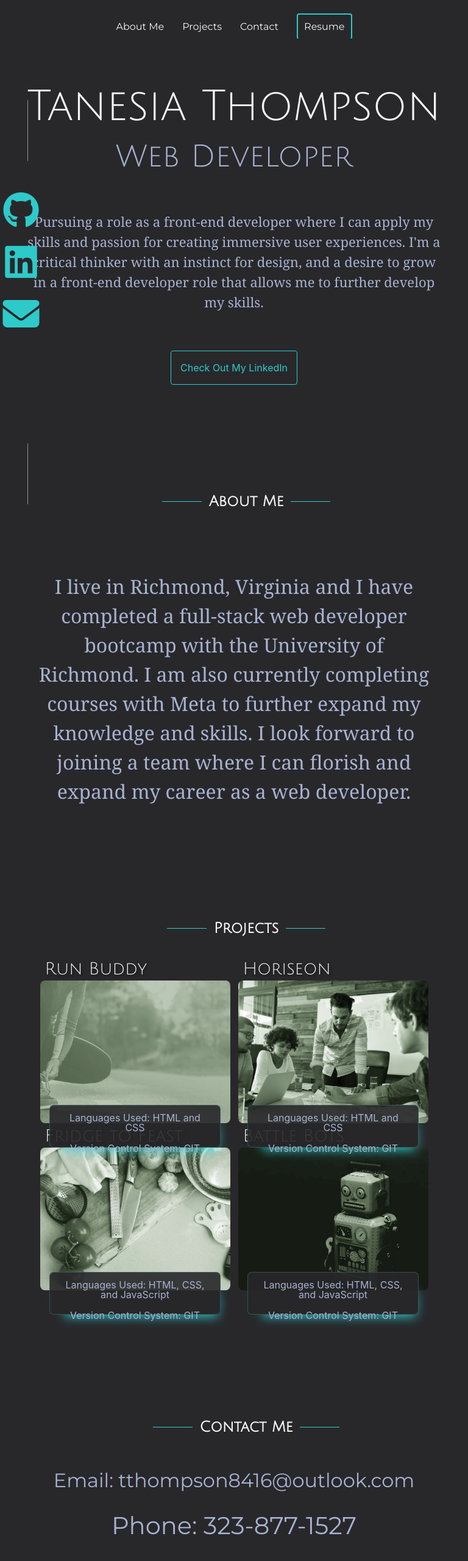
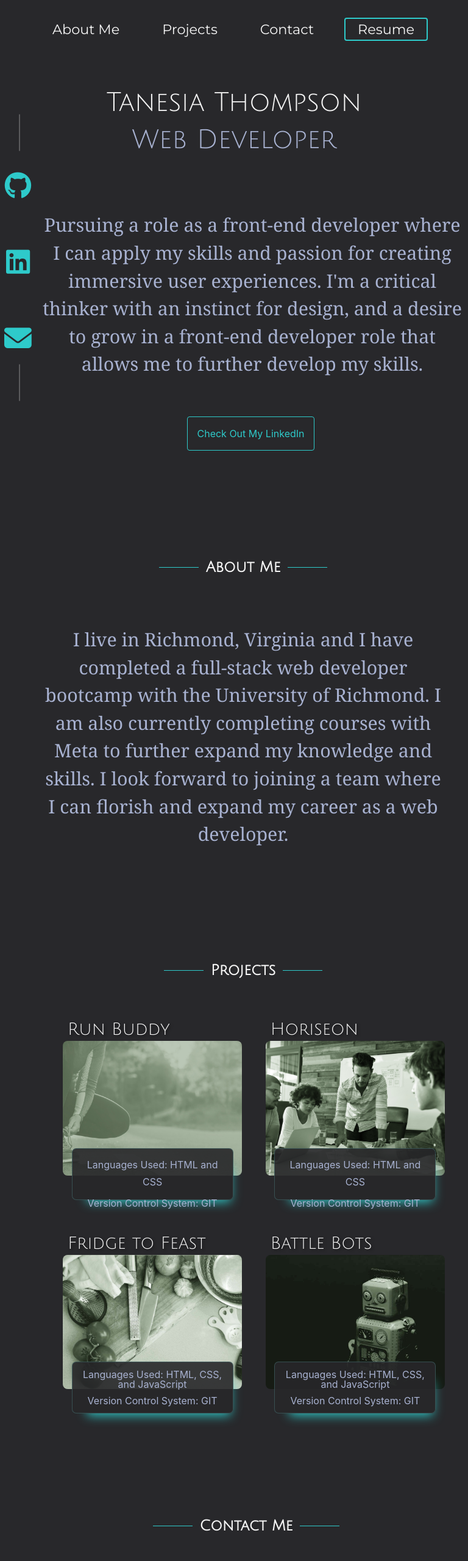
Before and after one commit to Tthompson8416/portfolio-2024, a plain HTML site: page index.html in a window 768 px wide. Shown: the top 2560 px of the page at 61% size. Drawn offline with nearby package versions, Linux system fonts and the light colour scheme.

Commit message:
Leftside modified for media query min-width 401px and max-width 767px

```diff
--- a/assets/css/style.css
+++ b/assets/css/style.css
@@ -597,15 +597,21 @@ h3:after {
   }
 
   .header ul {
-    margin-left: 12px;
-    margin-bottom: 20px;
+    margin-left: 50px;
+    margin-bottom: 10px;
     display: inline-flex;
     white-space: nowrap;
+    width: 80%;
+  }
+
+  .header a {
+    font-size: 0.8rem;
+    padding: 5px;
   }
 
   .name h1,
   .name h2 {
-    font-size: 2rem;
+    font-size: 1.9rem;
     line-height: 1.2;
     margin-left: 10px;
   }
@@ -776,8 +782,8 @@ h3:after {
   }
 
   .header {
-    width: 300%;
-    margin-left: 40px;
+    width: 100%;
+    margin-left: 10px;
     padding-bottom: 10px;
     display: flex;
     justify-content: center;
@@ -794,35 +800,44 @@ h3:after {
   .header a {
     color: var(--secondary-font-color);
     margin: 0 5px;
-    font-size: 1rem;
+    font-size: .9rem;
+    padding: 5px;
   }
 
   .name {
-    width: 300%;
-    max-width: 200%;
+    width: 100%;
+    max-width: 100%;
     text-align: center;
-    margin-left: -185px;
+    padding: 0 20px;
+    box-sizing: border-box;
   }
 
   .name h1 {
-    font-size: 2.2rem;
+    font-size: 2rem;
+    width: 100%;
+    white-space: nowrap; /* Prevent wrapping */
+    overflow: hidden; /* Hide overflow */
+    text-overflow: ellipsis; /* Add ellipsis for overflow */
   }
 
   .name h2 {
-    font-size: 1.8rem;
+    font-size: 1.6rem;
+    width: 100%;
   }
 
   .objective {
     width: 100%;
-    max-width: 200%;
+    max-width: 100%;
     margin: 0 auto;
+    padding: 0 20px;
+    box-sizing: border-box;
   }
 
   .objective p {
     font-size: 1.4rem;
-    width: 105%;
-    max-width: 120%;
-    margin-left: 10px;
+    width: 100%;
+    max-width: 100%;
+    margin-left: 20px;
   }
 
   .btn {
@@ -908,7 +923,9 @@ h3:after {
     padding: 50px 20px;
   }
 
-  .portfolio h3, .contact h3, .resume h3 {
+  .portfolio h3,
+  .contact h3,
+  .resume h3 {
     text-align: center;
     margin-bottom: 50px;
     margin-top: -120px;
@@ -927,7 +944,10 @@ h3:after {
     margin-bottom: 200px;
   }
 
-  .project-description, .project-description-2, .project-description-3, .project-description-4 {
+  .project-description,
+  .project-description-2,
+  .project-description-3,
+  .project-description-4 {
     height: 40%;
   }
 
@@ -941,15 +961,17 @@ h3:after {
     height: 40px;
   }
 
-  .contact a, .contact p, .resume a {
+  .contact a,
+  .contact p,
+  .resume a {
     font-size: 1.3rem;
     margin-left: 70px;
     margin-top: -15px;
-}
+  }
 
-.contact p {
-  margin-bottom: 120px;
-}
+  .contact p {
+    margin-bottom: 120px;
+  }
 
   .footer h4 {
     width: 150%;
@@ -984,15 +1006,90 @@ h3:after {
     overflow-x: auto;
   }
 
-  .project-container {
+  .header a {
+    font-size: 1.4rem;
+    padding: 3px 20px;
+  }
+
+  .name {
+    width: 100%;
+  }
+
+  .name h1,
+  .name h2 {
+    font-size: 2.7rem;
+  }
+
+  .leftside {
+    position: fixed; /* Keep it fixed */
+    left: 10px;
+    top: 50%; /* Position it at the middle of the viewport */
+    transform: translateY(-50%); /* Center it vertically */
+    z-index: 100;
     display: flex;
-    flex-wrap: wrap;
+    flex-direction: column;
+    justify-content: center;
+    height: auto; /* Let the content determine the height */
+  }
+
+  .leftside ul {
+    display: flex;
+    flex-direction: column;
+    align-items: center;
+    padding: 0; /* Remove default padding */
+    margin: 0; /* Remove default margin */
+  }
+
+  .leftside li {
+    margin-bottom: 40px;
+  }
+
+  .leftside li:last-child {
+    margin-bottom: 0; /* Remove margin from last item */
+  }
+
+  .leftside a {
+    font-size: 1.4rem;
+    width: 40px;
+    height: 40px;
+    display: flex;
+    align-items: center;
     justify-content: center;
   }
 
-  .project-wrapper {
-    width: 48%;
-    margin: 0 1% 40px 1%;
+  .v1,
+  .v2 {
+    position: absolute;
+    left: 22%;
+    transform: translateX(-50%);
+    width: 1px;
+    height: 60px; /* Adjust height as needed */
+    background-color: rgba(245, 245, 245, 0.5);
+  }
+
+  .v1 {
+    top: 35px; /* Position above the icons */
+  }
+
+  .v2 {
+    top: 145px; /* Position below the icons */
+  }
+
+  .objective p,
+  .about-me p {
+    width: 100%;
+    margin-left: 30px;
+    font-size: 1.9rem;
+    margin-top: 30px;
+  }
+
+  .btn a {
+    margin-left: 55px;
+  }
+
+  .about-me h3,
+  .portfolio h3 {
+    margin-left: 30px;
   }
 
   .project-container {
@@ -1001,12 +1098,18 @@ h3:after {
     justify-content: space-between;
     width: 100%;
     max-width: 1200px;
-    margin: 0 auto;
+    margin: 30px 5px auto 50px;
     padding: 0 20px;
+  }
+
+  .project-wrapper {
+    width: 46%;
+    margin: 0 1% 130px 1%;
   }
 
   .project-image {
     padding-bottom: 75%;
+    margin-left: 10px;
   }
 
   .project-description,
@@ -1014,6 +1117,32 @@ h3:after {
   .project-description-3,
   .project-description-4 {
     bottom: -40px;
+    left: 20px;
+    height: 85px;
+  }
+
+  .project-description p,
+  .project-description-2 p{
+   line-height: 1.8;
+   margin-bottom: -15px;
+  }
+
+  .project-description-3 p,
+  .project-description-4 p {
+    line-height: 1;
+    margin-bottom: -10px;
+  }
+
+  .contact, .resume {
+    margin-top: 10px;
+  }
+
+  .resume a {
+    margin-left: 30px;
+  }
+
+  .footer h4 {
+    font-size: 1.5rem;
   }
 }
 
```
